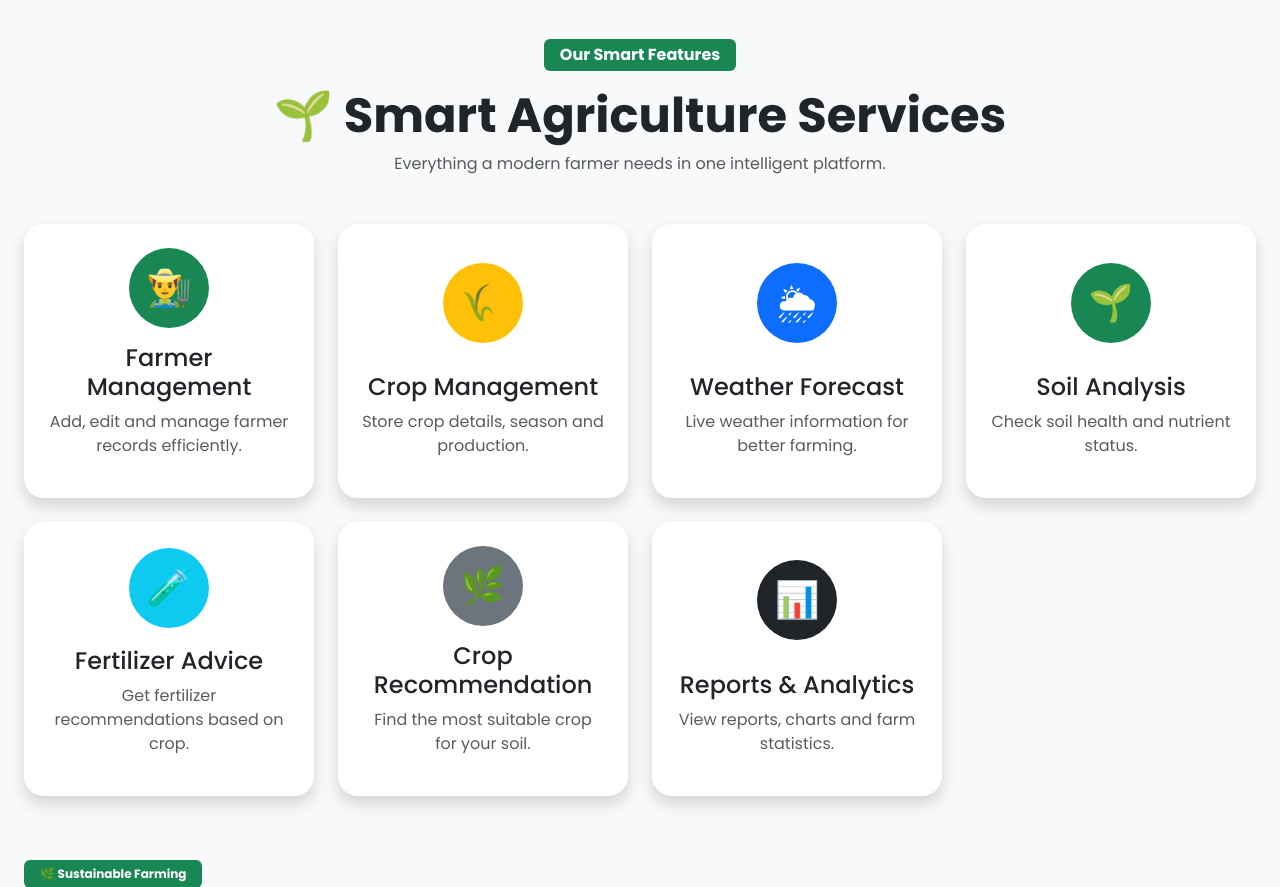
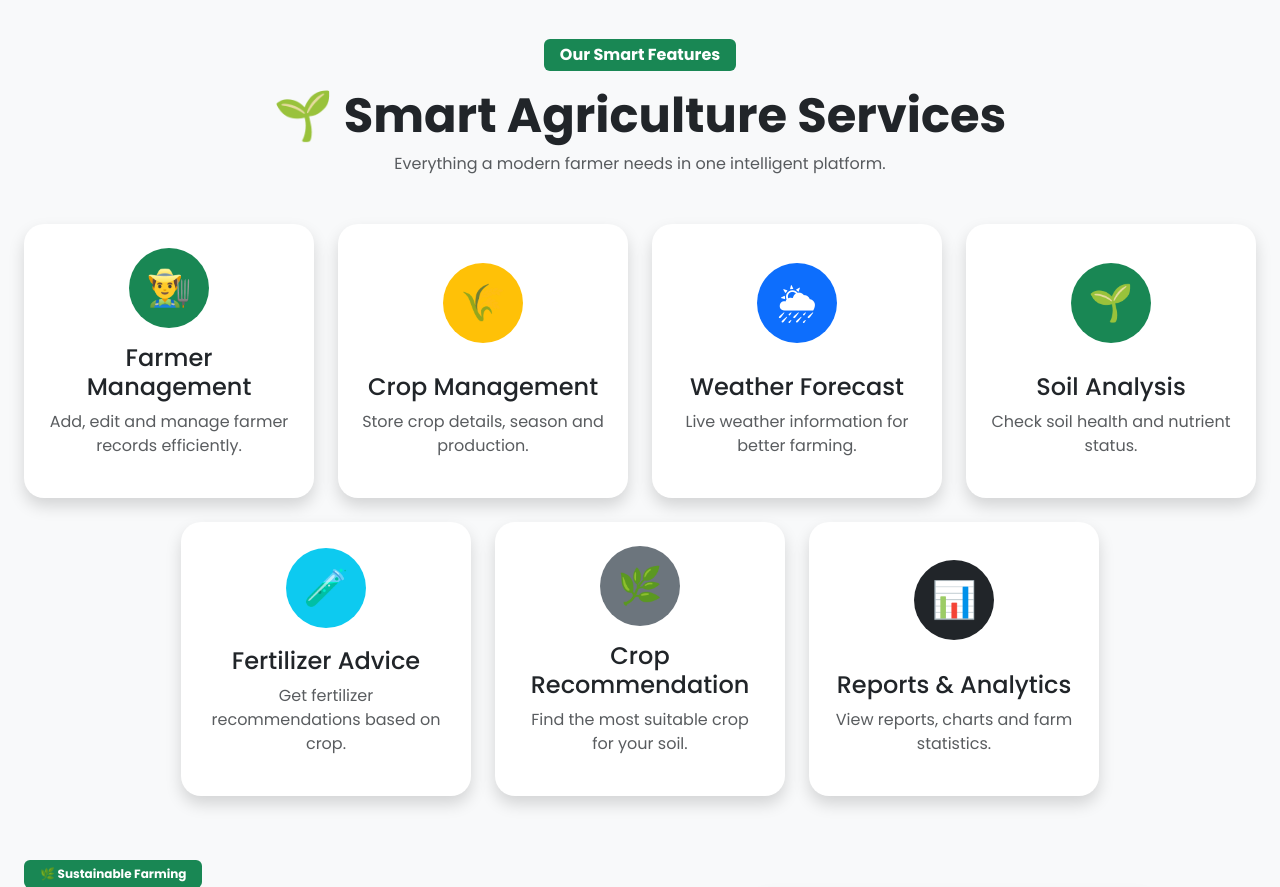
Before and after one commit to ritupatel114/Smart_Agriculture_System, a Flask app: page / in a window 1280 px wide. Shown: the part 809-1696 px from the top of the page. Run offline with Flask 3, Linux system fonts and the light colour scheme; data comes from the database, SQL or seed files in the repository.

Commit message:
Add favicon and fix service cards layout

```diff
--- a/templates/base.html
+++ b/templates/base.html
@@ -28,6 +28,10 @@
     <!-- CSS -->
     <link rel="stylesheet"
         href="{{ url_for('static', filename='css/style.css') }}">
+
+        <!-- Website favicon -->
+    <link rel="icon" type="image/png"
+          href="{{ url_for('static', filename='favicon.png') }}">
 </head>
 
 <body>
--- a/templates/index.html
+++ b/templates/index.html
@@ -149,7 +149,7 @@
 
     </div>
 
-    <div class="row g-4">
+    <div class="row g-4 justify-content-center">
 
         <!-- Farmer -->
         <div class="col-lg-3 col-md-6">
```
Also changed, not shown: static/favicon.png (added).
